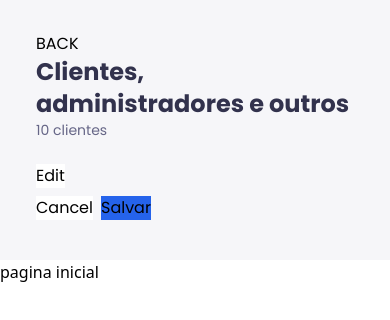
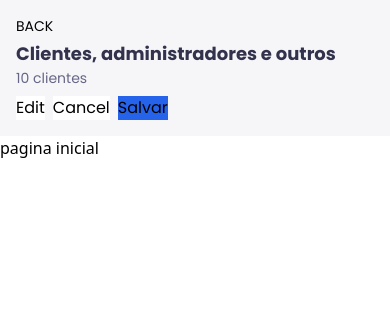
Before and after one commit to devcodapp/design-system, a Next.js app: page / in a window 390 px wide. Shown: the top 320 px of the page. Built offline with nearby package versions, Linux system fonts and the light colour scheme.

Commit message:
feat: develop pixel perfect based on figma layout

```diff
--- a/src/app/page.tsx
+++ b/src/app/page.tsx
@@ -5,11 +5,12 @@ export default function Home() {
     return (
         <div>
             <Header
-            title={"Clientes, administradores e outros"}
-            subtitle={"10 clientes"} back={<a href="">BACK</a>}
-            primaryActionBtn={<button className="bg-blue-600 h-min">Salvar</button>}
-            secondaryActionBtn ={<button className="bg-white h-min">Edit</button>}
-            terciaryActionBtn={<button className="bg-white h-min">Cancel</button>} />
+                title={"Clientes, administradores e outros"}
+                subtitle={"10 clientes"} back={<a href="">BACK</a>}
+                primaryActionBtn={<button className="bg-blue-600 h-min">Salvar</button>}
+                secondaryActionBtn ={<button className="bg-white h-min">Edit</button>}
+                tertiaryActionBtn={<button className="bg-white h-min">Cancel</button>}
+            />
             <h1>pagina inicial</h1>
 
         </div>
--- a/src/components/Header.tsx
+++ b/src/components/Header.tsx
@@ -6,25 +6,34 @@ interface HeaderProps {
     back?: ReactNode;
     primaryActionBtn?: ReactNode;
     secondaryActionBtn?: ReactNode;
-    terciaryActionBtn?: ReactNode;
+    tertiaryActionBtn?: ReactNode;
 }
 
-export default function Header ({title,subtitle,back,primaryActionBtn,secondaryActionBtn,terciaryActionBtn}:HeaderProps) {
+export default function Header ({title,subtitle,back,primaryActionBtn,secondaryActionBtn, tertiaryActionBtn}:HeaderProps) {
     return (
-<div  className="px-9 py-8 font-system-font flex flex-col sm:flex-row justify-between bg-neutral-100 text-black">
-    <div className="flex gap-4 flex-wrap">
-        <div className="flex flex-col justify-center mb-2">
+<div  className="p-4 sm:px-9 sm:py-8 font-system-font gap-2 flex flex-wrap justify-between bg-neutral-100 text-black">
+    <div className="flex gap-3 gap-x-4 flex-wrap">
+        <div className="flex flex-col justify-center">
+            <div className="text-sm mb-1">
             {back? back: null}
-            <h1 className=" text-2xl font-bold text-neutral-800">{title}</h1>
+            </div>
+            <h1 className="text-lg sm:text-2xl font-bold text-neutral-800">{title}</h1>
             <h3 className="text-sm text-neutral-600">{subtitle}</h3>
         </div>
-        <div className="flex mb-2 items-center">
+        <div className="flex mb-2 items-center hidden sm:flex">
             {secondaryActionBtn? secondaryActionBtn: null}
         </div>
     </div>
-    <div className="flex gap-2 mb-2 items-center">
-        {terciaryActionBtn? terciaryActionBtn: null}
-        {primaryActionBtn? primaryActionBtn: null}
+    <div className="flex flex-wrap gap-2 items-center justify-normal">
+        <div className="flex items-center sm:hidden">
+            {secondaryActionBtn ? secondaryActionBtn : null}
+        </div>
+        <div>
+        {tertiaryActionBtn ? tertiaryActionBtn : null}
+        </div>
+        <div>
+        {primaryActionBtn ? primaryActionBtn : null}
+        </div>
     </div>
 </div>
     )
```
